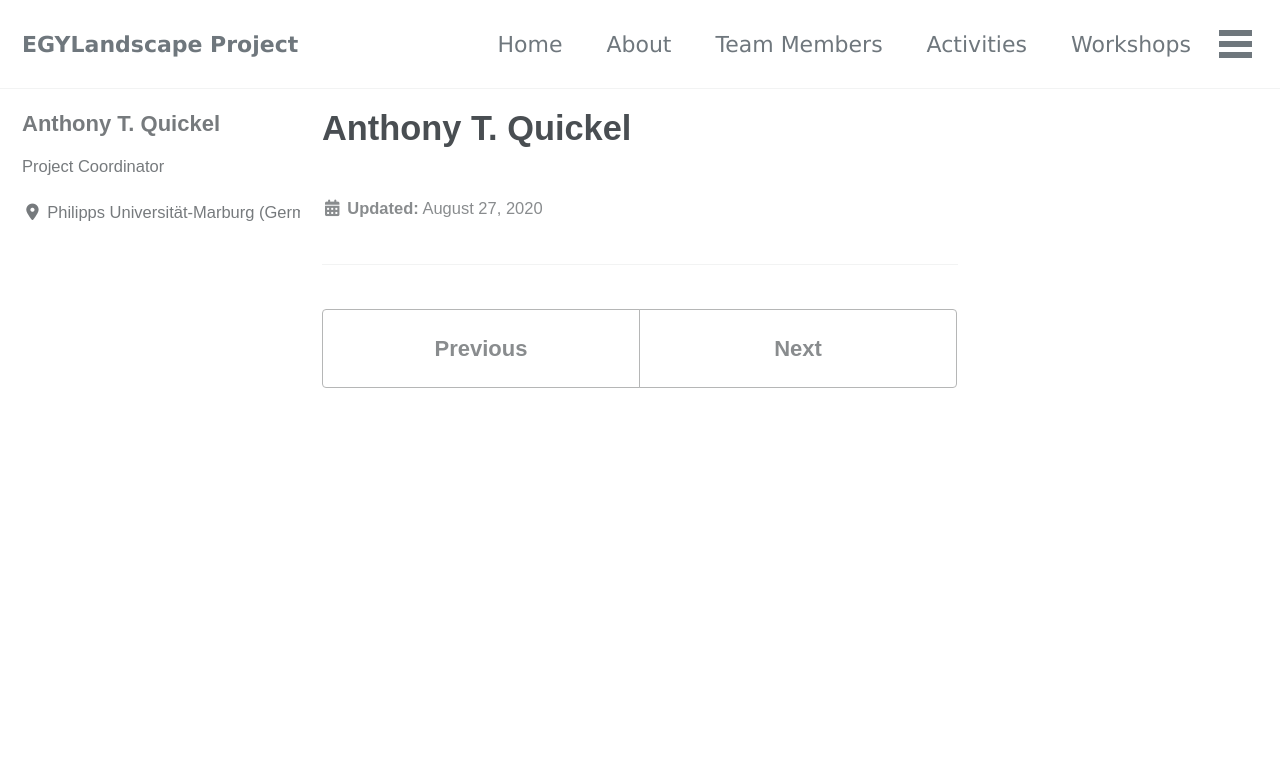
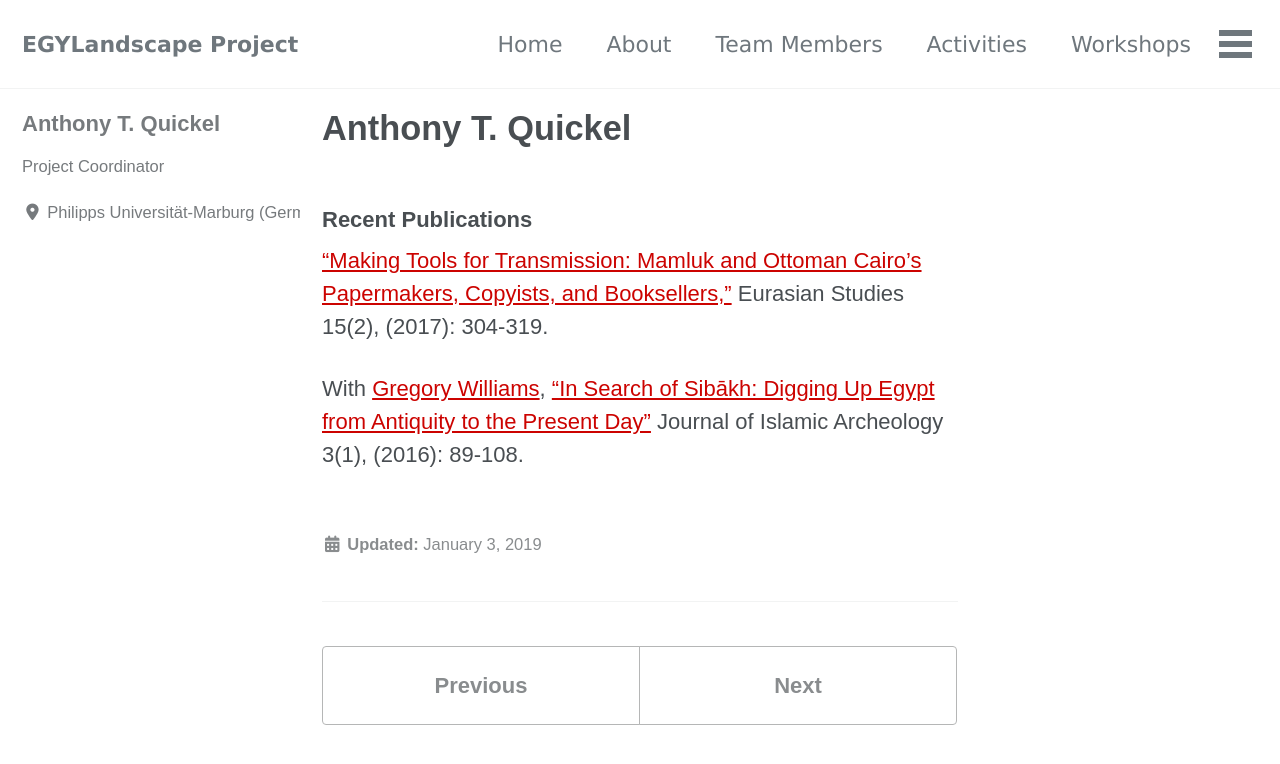
Before and after one commit to mhshaaban/egylandscapeproject.github.io, a Jekyll site: the page built from _members/AnthonyQuickel.md, in a window 1280 px wide and 900 px high. Shown: the top 764 px of the window. Built offline with Jekyll 4.4.1, drawn with Linux system fonts in a browser that asks for light colours; cached includes are drawn as plain includes; nearby versions of some CDN libraries; some web fonts are replaced.

Commit message:
Update AnthonyQuickel.md

```diff
--- a/_members/AnthonyQuickel.md
+++ b/_members/AnthonyQuickel.md
@@ -4,5 +4,12 @@ excerpt: "Project Coordinator"
 author: Anthony T. Quickel
 toc: false
 toc_sticky: false
+date: "2019-01-03"
 layout: single
 ---
+
+### Recent Publications
+
+<a href="http://booksandjournals.brillonline.com/content/journals/10.1163/24685623-12340040">"Making Tools for Transmission: Mamluk and Ottoman Cairo's Papermakers, Copyists, and Booksellers,"</a> Eurasian Studies 15(2), (2017): 304-319.
+
+With <a href="https://www.egylandscape.org/members/GregoryWilliams/">Gregory Williams</a>, <a href="https://journals.equinoxpub.com/index.php/JIA/article/view/31874">"In Search of Sibākh: Digging Up Egypt from Antiquity to the Present Day"</a> Journal of Islamic Archeology 3(1), (2016): 89-108.
```
